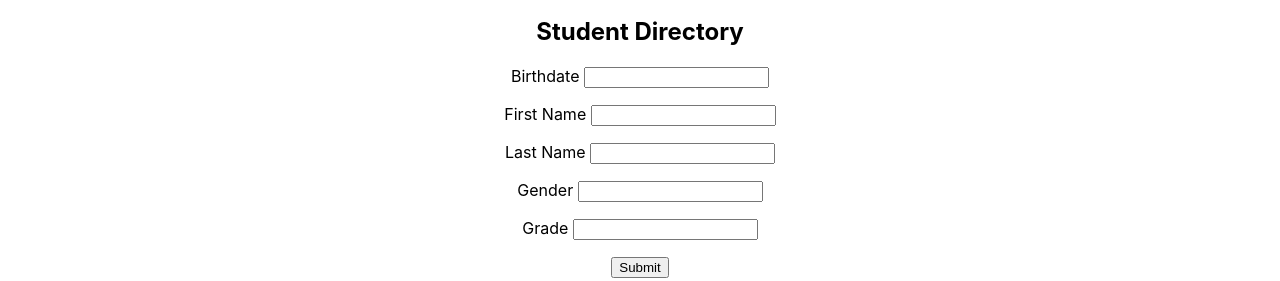
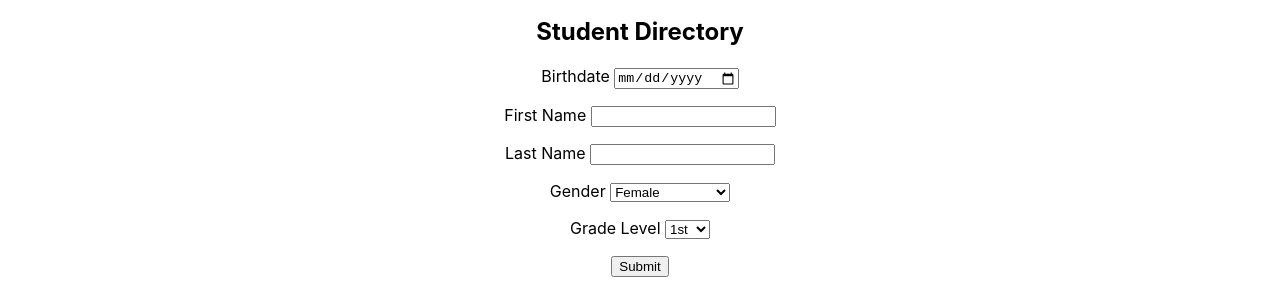
Before and after one commit to avb5bt/TJDirectory, a React (Create React App) app: page /student-directory in a window 1280 px wide. Shown: the part 247-528 px from the top of the page. Built offline with nearby package versions, Linux system fonts and the light colour scheme; no server answers; the database is empty.

Commit message:
added dropdown options

```diff
--- a/src/App.js
+++ b/src/App.js
@@ -10,7 +10,7 @@ function App() {
   return (
        <div className='App'>
          <Banner/>
-<Button component={Link} to="/teacher-directory" variant="outlined" color="primary">
+          <Button component={Link} to="/teacher-directory" variant="outlined" color="primary">
           Teacher Directory</Button>
           <Button component={Link} to="/student-directory" variant="outlined" color="primary">
           Student Directory</Button>
@@ -20,8 +20,6 @@ function App() {
           School Calendar</Button>
           <Button component={Link} to="/class-dashboard" variant="outlined" color="primary">
           Class Dashboard</Button>
-
-
         <Outlet/>
       </div>
    );
--- a/src/components/classPage.js
+++ b/src/components/classPage.js
@@ -28,7 +28,6 @@ function ClassPage() {
         getDocs(collection(db, "Student"))
         .then((allInfo) => {
             allInfo.forEach((doc) =>{
-                //console.log( doc.data().teacher);
                 if(doc.data().teacher==="test"){//TODO: change this once we attach a teacher
                     //console.log("entered");
                     displayInfo.push({...doc.data()})
@@ -61,6 +60,7 @@ function ClassPage() {
         genderFieldRef.current.value = ""
         gradeFieldRef.current.value = ""
     }
+
 
     return (
       <div>
@@ -113,7 +113,7 @@ function ClassPage() {
         <form onSubmit={addStudent} >
             <p>
                 <label>Birthdate </label>
-                <input type="text" ref={birthFieldRef} />
+                <input type="date" ref={birthFieldRef} />
             </p>
             <p>
                 <label>First Name </label>
--- a/src/components/studentDirectory.js
+++ b/src/components/studentDirectory.js
@@ -54,49 +54,40 @@ function StudentDirectory() {
         gradeFieldRef.current.value = ""
     }
 
-    // function deletePost({id: birth, first, last, gender, grade}){
-    //     const channelId = useSelector(selectChannelId)
-
-    //     const deleteTeacher = () => {
-    //         return db.collection('channels')
-    //             .doc(channelId)
-    //             .collection('posts')
-    //             .doc(birth)
-    //             .delete()
-    //             .then(
-    //                 ()=>{
-    //                     console.log("teacher removed");
-    //                 },
-    //                 (error) =>{
-    //                     console.error("error removing teacher: ", error);
-    //                 }
-    //             );
-
-    //     }
-    // }
     return (
       <div>
         <h2>Student Directory</h2>
         <form onSubmit={addStudent} >
             <p>
                 <label>Birthdate </label>
-                <input type="text" ref={birthFieldRef} />
+                <input type="date" ref={birthFieldRef} required/>
             </p>
             <p>
                 <label>First Name </label>
-                <input type="text" ref={firstFieldRef} />
+                <input type="text" ref={firstFieldRef} required/>
             </p>
             <p>
                 <label>Last Name </label>
-                <input type="text" ref={lastFieldRef} />
+                <input type="text" ref={lastFieldRef} required/>
             </p>
             <p>
-                <label>Gender </label>
-                <input type="text" ref={genderFieldRef} />
+              <label>Gender </label>
+                <select ref={genderFieldRef} required>
+                  <option value="Female">Female</option>
+                  <option value="Male">Male</option>
+                  <option value="Prefer not to say">Prefer not to say</option>
+                </select>
             </p>
             <p>
-                <label>Grade </label>
-                <input type="text" ref={gradeFieldRef} />
+              <label>Grade Level </label>
+                <select ref={gradeFieldRef} required>
+                  <option value="1st">1st</option>
+                  <option value="2nd">2nd</option>
+                  <option value="3rd">3rd</option>
+                  <option value="4th">4th</option>
+                  <option value="5th">5th</option>
+                  <option value="6th">6th</option>
+                </select>
             </p>
                 <input type="submit"/>
         </form>
--- a/src/components/teacherDirectory.js
+++ b/src/components/teacherDirectory.js
@@ -54,49 +54,40 @@ function TeacherDirectory() {
         gradeFieldRef.current.value = ""
     }
 
-    // function deletePost({id: birth, first, last, gender, grade}){
-    //     const channelId = useSelector(selectChannelId)
-
-    //     const deleteTeacher = () => {
-    //         return db.collection('channels')
-    //             .doc(channelId)
-    //             .collection('posts')
-    //             .doc(birth)
-    //             .delete()
-    //             .then(
-    //                 ()=>{
-    //                     console.log("teacher removed");
-    //                 },
-    //                 (error) =>{
-    //                     console.error("error removing teacher: ", error);
-    //                 }
-    //             );
-
-    //     }
-    // }
     return (
       <div>
         <h2>Teacher Directory</h2>
         <form onSubmit={addTeacher} >
             <p>
                 <label>Birthdate </label>
-                <input type="text" ref={birthFieldRef} />
+                <input type="date" ref={birthFieldRef} required/>
             </p>
             <p>
                 <label>First Name </label>
-                <input type="text" ref={firstFieldRef} />
+                <input type="text" ref={firstFieldRef} required/>
             </p>
             <p>
                 <label>Last Name </label>
-                <input type="text" ref={lastFieldRef} />
+                <input type="text" ref={lastFieldRef} required/>
             </p>
             <p>
                 <label>Gender </label>
-                <input type="text" ref={genderFieldRef} />
+                <select ref={genderFieldRef} required>
+                  <option value="Female">Female</option>
+                  <option value="Male">Male</option>
+                  <option value="Prefer not to say">Prefer not to say</option>
+                </select>
             </p>
             <p>
-                <label>Grade </label>
-                <input type="text" ref={gradeFieldRef} />
+                <label>Grade Taught </label>
+                <select ref={gradeFieldRef} required>
+                  <option value="1st">1st</option>
+                  <option value="2nd">2nd</option>
+                  <option value="3rd">3rd</option>
+                  <option value="4th">4th</option>
+                  <option value="5th">5th</option>
+                  <option value="6th">6th</option>
+                </select>
             </p>
                 <input type="submit"/>
         </form>
@@ -108,7 +99,7 @@ function TeacherDirectory() {
               <th scope="col">Last</th>
               <th scope="col">Birthdate</th>
               <th scope="col">Gender</th>
-              <th scope="col">Grade Level</th>
+              <th scope="col">Grade Taught</th>
             </tr>
           </thead>
           <tbody>
```
